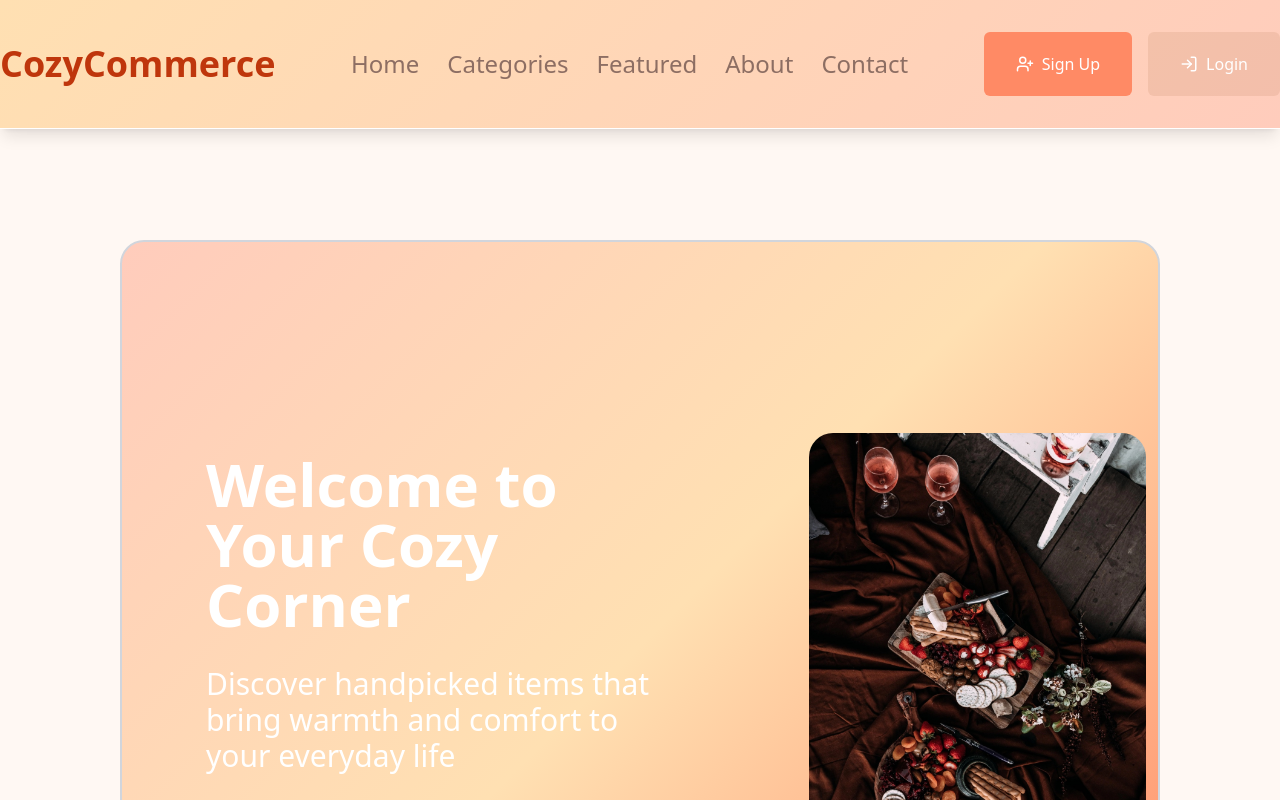
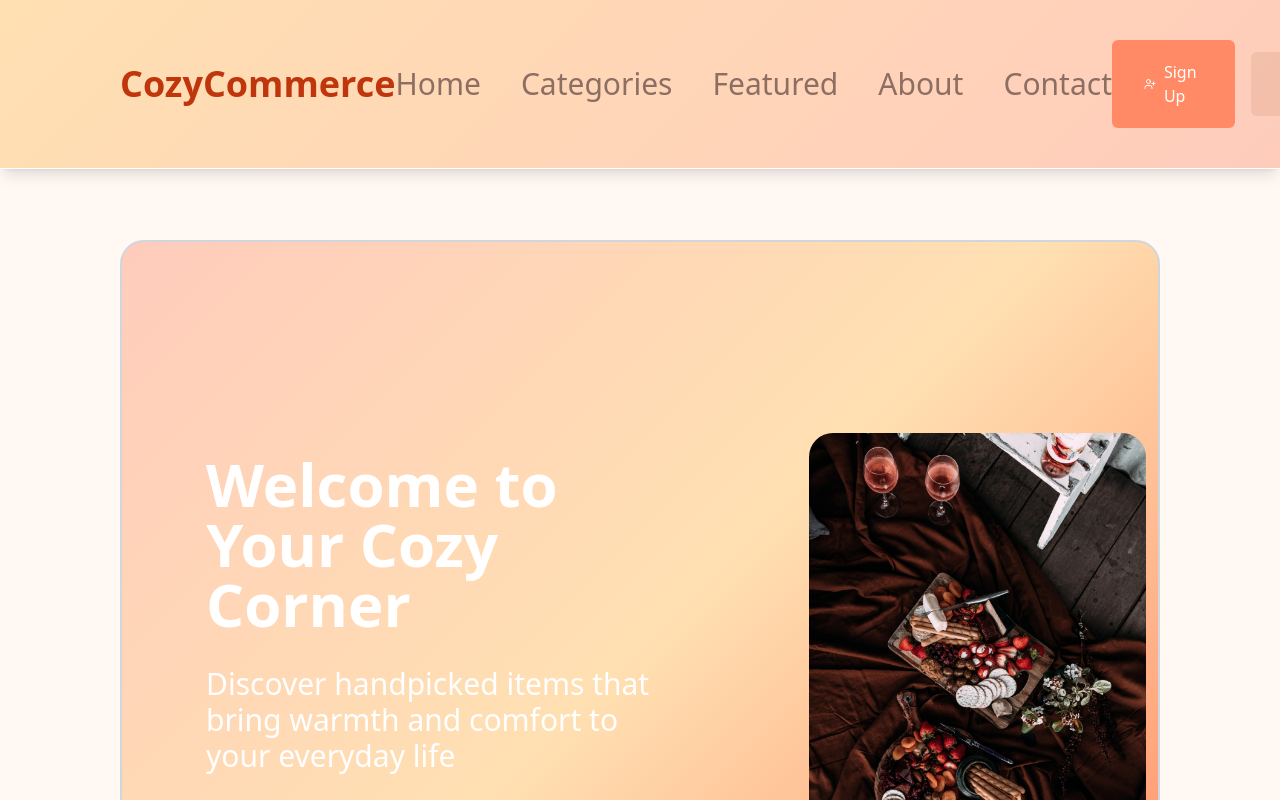
Before and after one commit to minmin1805/e-commerce-app, a React (Vite) app in the folder frontend/: page / in a window 1280 px wide. Shown: the top 800 px of the page. Built offline with nearby package versions, Linux system fonts and the light colour scheme; no server answers.

Commit message:
fixed navbar

```diff
--- a/frontend/src/components/Navbar.jsx
+++ b/frontend/src/components/Navbar.jsx
@@ -33,61 +33,61 @@ function Navbar() {
       }}
       className="fixed top-0 left-0 w-full shadow-lg transition-all duration-300 border-b z-50"
     >
-      <div className="container mx-auto py-8">
-        <div className="flex flex-wrap justify-between items-center">
+      <div className="w-full px-30 py-10">
+        <div className="flex items-center justify-between">
           <Link
             to="/"
             style={{ color: "var(--deep-burnt-orange)" }}
-            className="text-4xl font-bold "
+            className="text-4xl font-bold ml-0"
           >
             CozyCommerce
           </Link>
 
-          <div className="flex flex-row items-center gap-7">
+          <div className="flex flex-row items-center gap-10">
             <Link
               onClick={() => handleScroll("home")}
               style={{ color: "var(--gentle-brown)" }}
-              className="text-2xl transition duration-300 font-medium
+              className="text-3xl transition duration-300 font-medium
 					 ease-in-out"
             >
               Home
             </Link>
             <p
               style={{ color: "var(--gentle-brown)" }}
-              className="text-2xl transition duration-300 font-medium
+              className="text-3xl transition duration-300 font-medium
 					 ease-in-out"
             >
               <Link onClick={() => handleScroll("category")}>Categories</Link>
             </p>
             <p
               style={{ color: "var(--gentle-brown)" }}
-              className="text-2xl transition duration-300 font-medium
+              className="text-3xl transition duration-300 font-medium
 					 ease-in-out"
             >
               <Link onClick={() => handleScroll("featured")}>Featured</Link>
             </p>
             <p
               style={{ color: "var(--gentle-brown)" }}
-              className="text-2xl transition duration-300 font-medium
+              className="text-3xl transition duration-300 font-medium
 					 ease-in-out"
             >
               <Link onClick={() => handleScroll("about")}>About</Link>
             </p>
             <p
               style={{ color: "var(--gentle-brown)" }}
-              className="text-2xl transition duration-300 font-medium
+              className="text-3xl transition duration-300 font-medium
 					 ease-in-out"
             >
               <Link onClick={() => handleScroll("contact")}>Contact</Link>
             </p>
           </div>
 
-          <div className="flex flex-row items-center gap-4 ">
+          <div className="flex flex-row items-center gap-4 mr-0">
             {user && (
               <Link
                 to={"/cart"}
                 className="relative group text-gray-300 hover:text-amber-800 transition duration-300
-							ease-in-out mr-4"
+							ease-in-out mr-6"
               >
                 <div className="relative">
                   <div className="w-12 h-12 rounded-full border-2 border-amber-800 flex items-center justify-center group-hover:border-amber-900 transition duration-300 ease-in-out">
@@ -96,7 +96,7 @@ function Navbar() {
                       size={25}
                     />
                   </div>
-                  <span className="hidden sm:inline text-amber-800 ml-2">Cart</span>
+                  <span className="hidden sm:inline text-amber-800 ml-2 text-xl">Cart</span>
 
                   <span
                     className="absolute -top-2 -right-2 bg-amber-800 text-white rounded-full px-2 py-0.5
@@ -115,7 +115,7 @@ function Navbar() {
                 to={"/secret-dashboard"}
               >
                 <Lock className="inline-block mr-1" size={18} />
-                <span className="hidden sm:inline">Dashboard</span>
+                <span className="hidden sm:inline text-2xl">Dashboard</span>
               </Link>
             )}
 
@@ -126,7 +126,7 @@ function Navbar() {
                 onClick={handleLogout}
               >
                 <LogOut size={18} />
-                <span className="hidden sm:inline ml-2">Log Out</span>
+                <span className="hidden sm:inline ml-2 text-2xl">Log Out</span>
               </button>
             ) : (
               <>
```
